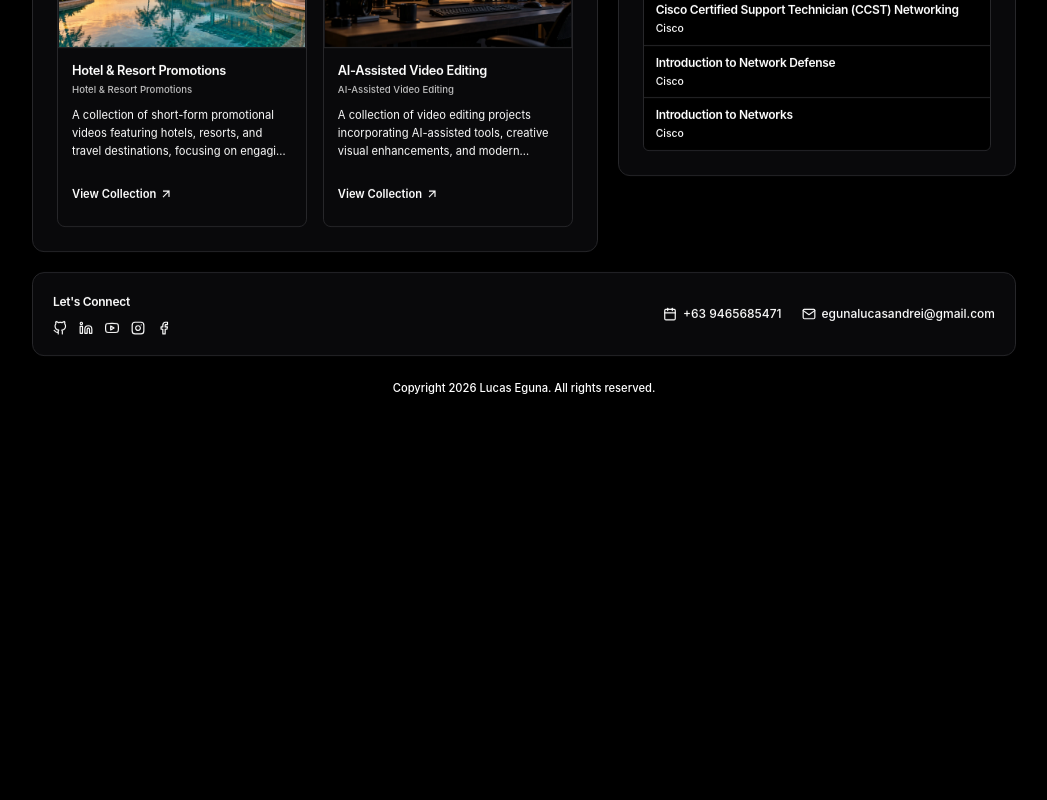
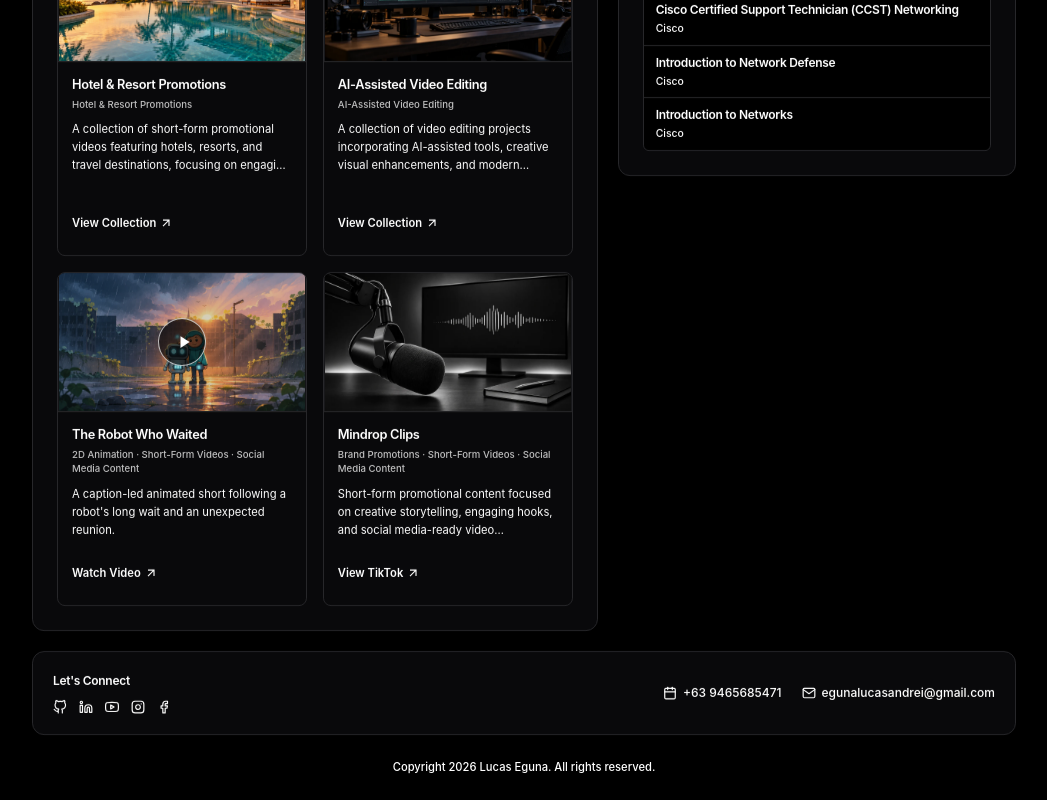
Before and after one commit to egunalucasandrei-droid/My-Portfolio-Eguna, a React (Vite) app: page / in a window 1280 px wide. Shown: the part 2521-3321 px from the top of the page, without its empty margins (116-1163 px from the left). Before the commit the page ends 2942 px from the top, so only its background shows below. Built offline with nearby package versions, Linux system fonts and the light colour scheme.

Commit message:
feat: add 2D animation and brand promotions portfolio

```diff
--- a/src/App.jsx
+++ b/src/App.jsx
@@ -343,8 +343,9 @@ const projects = [
     category: "video",
     title: "The Robot Who Waited",
     type: "Animated Short",
-    videoCategories: ['Short-Form Videos', 'Social Media Content'],
+    videoCategories: ['2D Animation', 'Short-Form Videos', 'Social Media Content'],
     desc: "A caption-led animated short following a robot’s long wait and an unexpected reunion, with a shift from rainy city scenes to warm light.",
+    featuredDesc: "A caption-led animated short following a robot's long wait and an unexpected reunion.",
     img: "/images/the-robot-who-waited.webp",
     imageAlt: "Generated illustrative cover of the robot and a child in a teal coat reunited in a rain-soaked courtyard at sunrise",
     imageFit: "contain",
@@ -365,6 +366,20 @@ const projects = [
     videoPreview: true,
     link: "https://drive.google.com/file/d/1EXO6zAq2Tf6I6o43Fln-Rjp_EtMSP29L/view?usp=drive_link",
     linkText: "Watch Video",
+    isVideo: true
+  },
+  {
+    category: "video",
+    title: "Mindrop Clips",
+    type: "Short-Form Promotional Content",
+    videoCategories: ['Brand Promotions', 'Short-Form Videos', 'Social Media Content'],
+    desc: "Short-form promotional content for Mindrop Clips, a TikTok account focused on podcasts, mindset, and business.",
+    featuredDesc: "Short-form promotional content focused on creative storytelling, engaging hooks, and social media-ready video production.",
+    img: "/images/mindrop-clips.webp",
+    imageAlt: "Mindrop Clips short-form brand promotional content thumbnail",
+    imageFit: "contain",
+    link: "https://www.tiktok.com/@mindrop.clips",
+    linkText: "View TikTok",
     isVideo: true
   }
 ];
--- a/src/components/ProjectCard.jsx
+++ b/src/components/ProjectCard.jsx
@@ -28,7 +28,7 @@ export default function ProjectCard({ project, theme, compact = false, headingLe
         {project.videoCategories && <p className="mt-1 text-[0.6rem] font-medium opacity-75">{project.videoCategories.join(' · ')}</p>}
         {project.role && <p className="mt-1 text-[0.65rem] font-medium opacity-75">{project.role}</p>}
         {project.status && project.link && <span className={`mt-2 self-start rounded border px-1.5 py-0.5 text-[0.6rem] font-medium ${theme === 'dark' ? 'border-zinc-700' : 'border-zinc-300'}`}>{project.status}</span>}
-        <p className={`mt-2 leading-relaxed ${compact ? 'text-[0.7rem] line-clamp-3' : 'text-[0.8rem]'}`}>{project.desc}</p>
+        <p className={`mt-2 leading-relaxed ${compact ? 'text-[0.7rem] line-clamp-3' : 'text-[0.8rem]'}`}>{compact ? project.featuredDesc || project.desc : project.desc}</p>
         {!!project.tech?.length && (
           <ul aria-label={`${project.title} technologies`} className="mt-3 flex flex-wrap gap-1.5">
             {project.tech.map(tech => <li key={tech} className={`rounded border px-2 py-0.5 text-[0.6rem] font-medium ${theme === 'dark' ? 'border-zinc-800 bg-zinc-900' : 'border-zinc-200 bg-zinc-50'}`}>{tech}</li>)}
--- a/src/components/VideoPortfolio.jsx
+++ b/src/components/VideoPortfolio.jsx
@@ -1,8 +1,8 @@
 import { useState } from 'react';
 import ProjectCard from './ProjectCard';
 
-const categories = ['All Videos', 'Short-Form Videos', 'Hotel & Resort Promotions', 'AI-Assisted Video Editing', 'Social Media Content', 'Film & Vlogs'];
-const featuredTitles = ['Short-Form Video Edits Folder', 'eBay-to-Amazon Business Story', 'Hotel & Resort Promotions', 'AI-Assisted Video Editing'];
+const categories = ['All Videos', 'Short-Form Videos', 'Hotel & Resort Promotions', 'AI-Assisted Video Editing', 'Social Media Content', 'Film & Vlogs', '2D Animation', 'Brand Promotions'];
+const featuredTitles = ['Short-Form Video Edits Folder', 'eBay-to-Amazon Business Story', 'Hotel & Resort Promotions', 'AI-Assisted Video Editing', 'The Robot Who Waited', 'Mindrop Clips'];
 
 export default function VideoPortfolio({ projects, theme, compact = false }) {
   const [category, setCategory] = useState('All Videos');
```
Also changed, not shown: public/images/mindrop-clips.webp (added).
